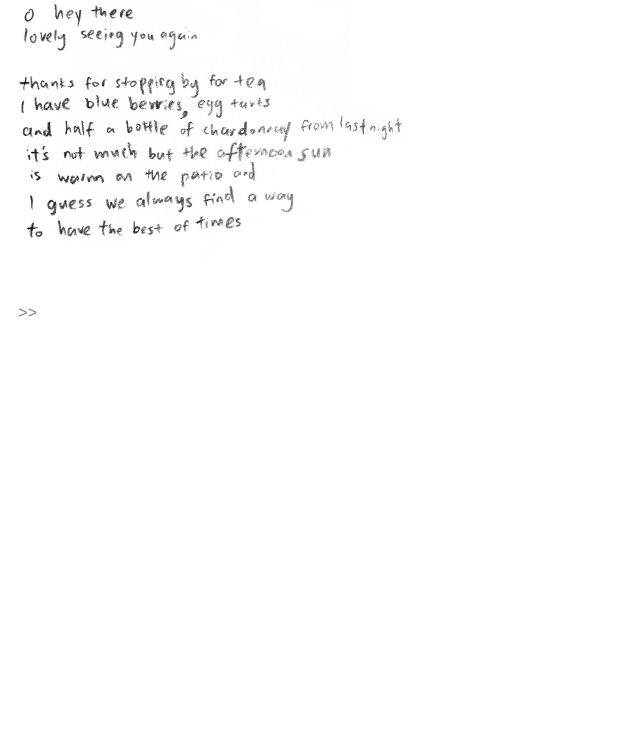
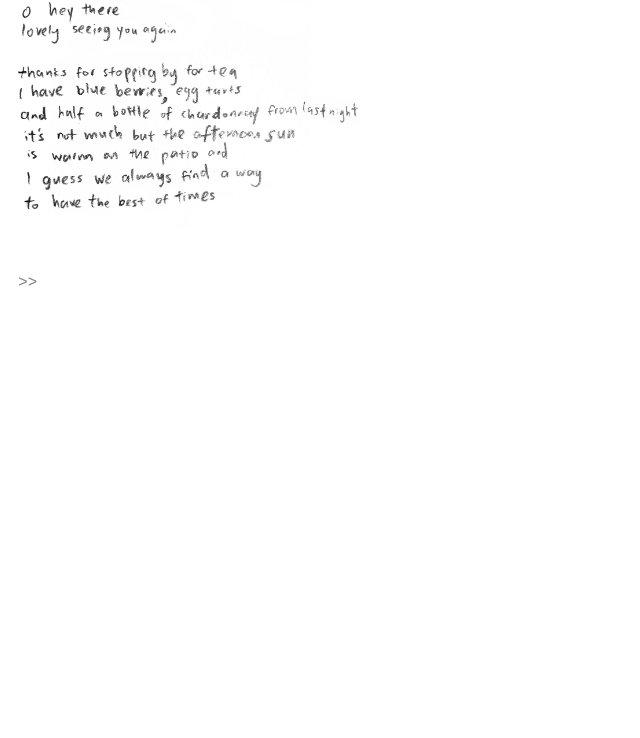
Before and after one commit to hondapavarotti/hondapavarotti.github.io, a plain HTML site: page index.html in a window 1280 px wide. Shown: the part 62-800 px from the top of the page, without its empty margins (0-640 px from the left). Drawn offline with Linux system fonts and the light colour scheme.

Commit message:
Update index.html

```diff
--- a/index.html
+++ b/index.html
@@ -20,7 +20,7 @@
 
 <div class="intro">
     <a href="main.html", style="text-decoration: none; color: grey">
-        <img src="images/intro.jpg" alt="welcome" width=450px>
+        <img src="images/intro.jpg" alt="welcome" width=400px>
         <br>
         <br>
         <br>
```
